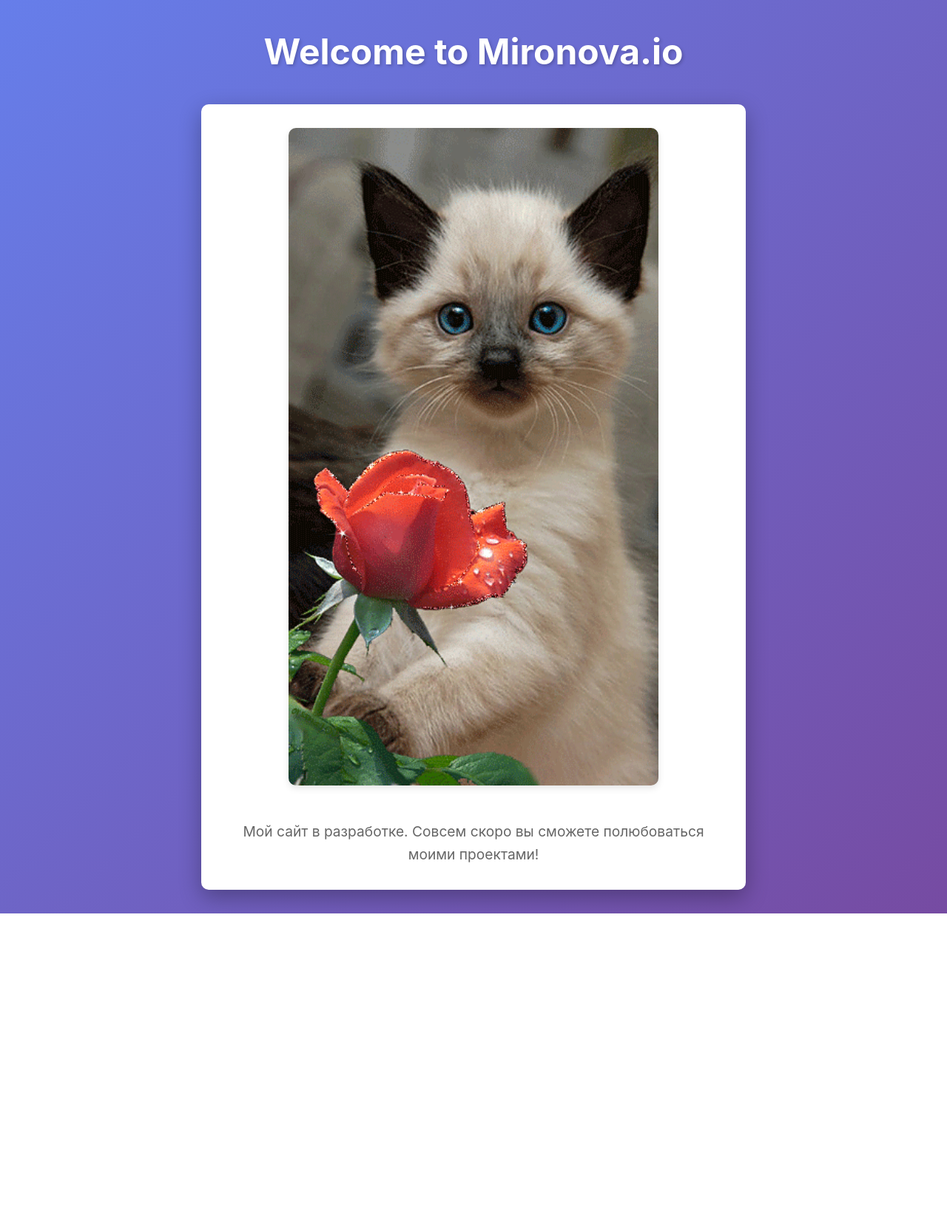
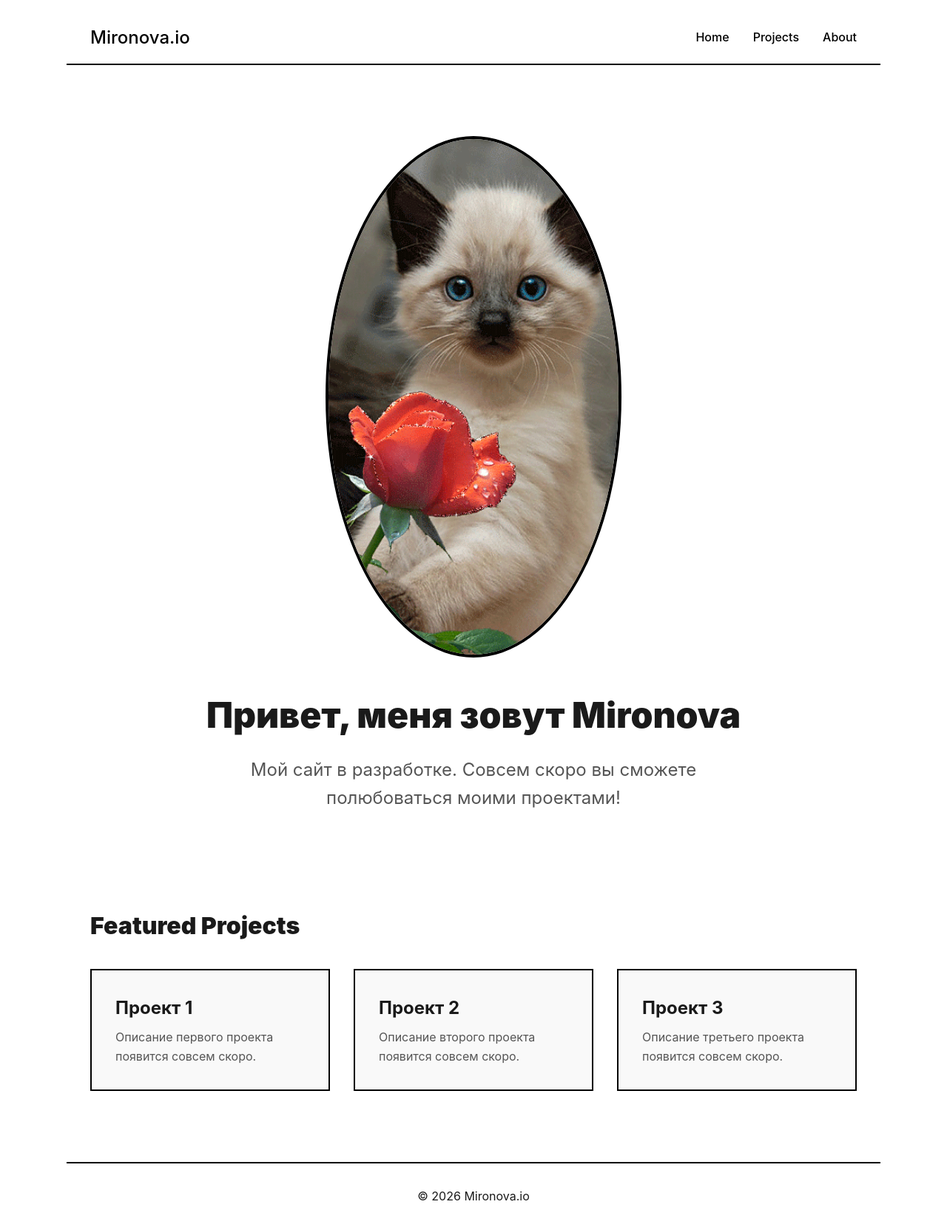
Before and after one commit to weisepuma/mironova.io, a plain HTML site: page index.html in a window 1280 px wide. Shown: the whole page at 74% size. Before the commit the page ends 1235 px from the top, so only its background shows below. Drawn offline with Linux system fonts and the light colour scheme.

Commit message:
make some design

```diff
--- a/index.html
+++ b/index.html
@@ -1,5 +1,5 @@
 <!DOCTYPE html>
-<html lang="en">
+<html lang="ru">
 <head>
     <meta charset="UTF-8">
     <meta name="viewport" content="width=device-width, initial-scale=1.0">
@@ -7,14 +7,43 @@
     <link rel="stylesheet" href="styles.css">
 </head>
 <body>
-    <div class="container">
-        <header>
-            <h1>Welcome to Mironova.io</h1>
-        </header>
-        <main>
-            <img src="images/kitten.gif" alt="Котёнок с голубыми глазами" class="kitten-image">
-            <p>Мой сайт в разработке. Совсем скоро вы сможете полюбоваться моими проектами! </p>
-        </main>
-    </div>
+    <nav class="nav">
+        <a href="/" class="logo">Mironova.io</a>
+        <ul>
+            <li><a href="#home">Home</a></li>
+            <li><a href="#projects">Projects</a></li>
+            <li><a href="#about">About</a></li>
+        </ul>
+    </nav>
+
+    <main class="container">
+        <section class="hero">
+            <img src="images/kitten.gif" alt="Котёнок с голубыми глазами" class="hero-image">
+            <h1>Привет, меня зовут Mironova</h1>
+            <p class="lead">Мой сайт в разработке. Совсем скоро вы сможете полюбоваться моими проектами!</p>
+        </section>
+
+        <section class="featured" id="projects">
+            <h2>Featured Projects</h2>
+            <div class="project-grid">
+                <article class="project-card">
+                    <h3>Проект 1</h3>
+                    <p>Описание первого проекта появится совсем скоро.</p>
+                </article>
+                <article class="project-card">
+                    <h3>Проект 2</h3>
+                    <p>Описание второго проекта появится совсем скоро.</p>
+                </article>
+                <article class="project-card">
+                    <h3>Проект 3</h3>
+                    <p>Описание третьего проекта появится совсем скоро.</p>
+                </article>
+            </div>
+        </section>
+    </main>
+
+    <footer>
+        <p>© 2026 Mironova.io</p>
+    </footer>
 </body>
 </html>
--- a/styles.css
+++ b/styles.css
@@ -7,46 +7,127 @@
 body {
     font-family: -apple-system, BlinkMacSystemFont, 'Segoe UI', Roboto, Oxygen, Ubuntu, Cantarell, sans-serif;
     line-height: 1.6;
-    color: #333;
-    background: linear-gradient(135deg, #667eea 0%, #764ba2 100%);
+    color: #1a1a1a;
+    background: #fff;
     min-height: 100vh;
+}
+
+.nav {
+    max-width: 1100px;
+    margin: 0 auto;
+    padding: 2rem 2rem 1rem;
     display: flex;
+    justify-content: space-between;
     align-items: center;
-    justify-content: center;
+    border-bottom: 2px solid #000;
+}
+
+.logo {
+    font-size: 1.5rem;
+    font-weight: bold;
+    text-decoration: none;
+    color: #000;
+}
+
+.nav ul {
+    list-style: none;
+    display: flex;
+    gap: 2rem;
+}
+
+.nav a {
+    text-decoration: none;
+    color: #000;
+    font-weight: 500;
+}
+
+.nav a:hover {
+    text-decoration: underline;
 }
 
 .container {
-    max-width: 800px;
+    max-width: 1100px;
     margin: 0 auto;
     padding: 2rem;
+}
+
+.hero {
+    padding: 4rem 0;
     text-align: center;
 }
 
-header h1 {
-    color: white;
-    font-size: 3rem;
+.hero-image {
+    width: 400px;
+    max-width: 100%;
+    height: auto;
+    border-radius: 50%;
     margin-bottom: 2rem;
-    text-shadow: 2px 2px 4px rgba(0, 0, 0, 0.2);
+    border: 4px solid #000;
 }
 
-main {
-    background: white;
-    padding: 2rem;
-    border-radius: 10px;
-    box-shadow: 0 10px 30px rgba(0, 0, 0, 0.3);
+.hero h1 {
+    font-size: 3rem;
+    margin-bottom: 1rem;
+    font-weight: 900;
 }
 
-main p {
-    font-size: 1.2rem;
-    color: #666;
-    margin-top: 1.5rem;
+.lead {
+    font-size: 1.5rem;
+    color: #555;
+    max-width: 700px;
+    margin: 0 auto;
 }
 
-.kitten-image {
-    width: 500px;
-    max-width: 100%;
-    height: auto;
-    border-radius: 10px;
-    margin-bottom: 1rem;
-    box-shadow: 0 4px 10px rgba(0, 0, 0, 0.1);
+.featured {
+    margin-top: 4rem;
 }
+
+.featured h2 {
+    font-size: 2rem;
+    margin-bottom: 2rem;
+    font-weight: 900;
+}
+
+.project-grid {
+    display: grid;
+    grid-template-columns: repeat(auto-fit, minmax(280px, 1fr));
+    gap: 2rem;
+    margin-top: 2rem;
+}
+
+.project-card {
+    border: 2px solid #000;
+    padding: 2rem;
+    background: #f9f9f9;
+}
+
+.project-card h3 {
+    font-size: 1.5rem;
+    margin-bottom: 0.5rem;
+    font-weight: bold;
+}
+
+.project-card p {
+    color: #555;
+}
+
+footer {
+    max-width: 1100px;
+    margin: 4rem auto 0;
+    padding: 2rem;
+    border-top: 2px solid #000;
+    text-align: center;
+}
+
+@media (max-width: 768px) {
+    .hero h1 {
+        font-size: 2rem;
+    }
+    .lead {
+        font-size: 1.2rem;
+    }
+    .nav {
+        flex-direction: column;
+        gap: 1rem;
+    }
+}
```
